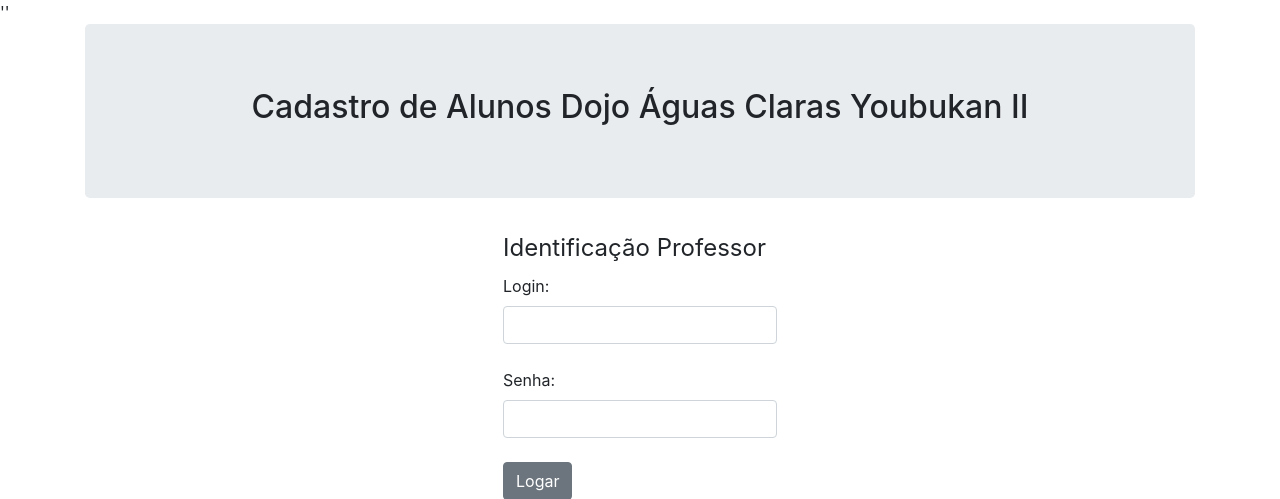
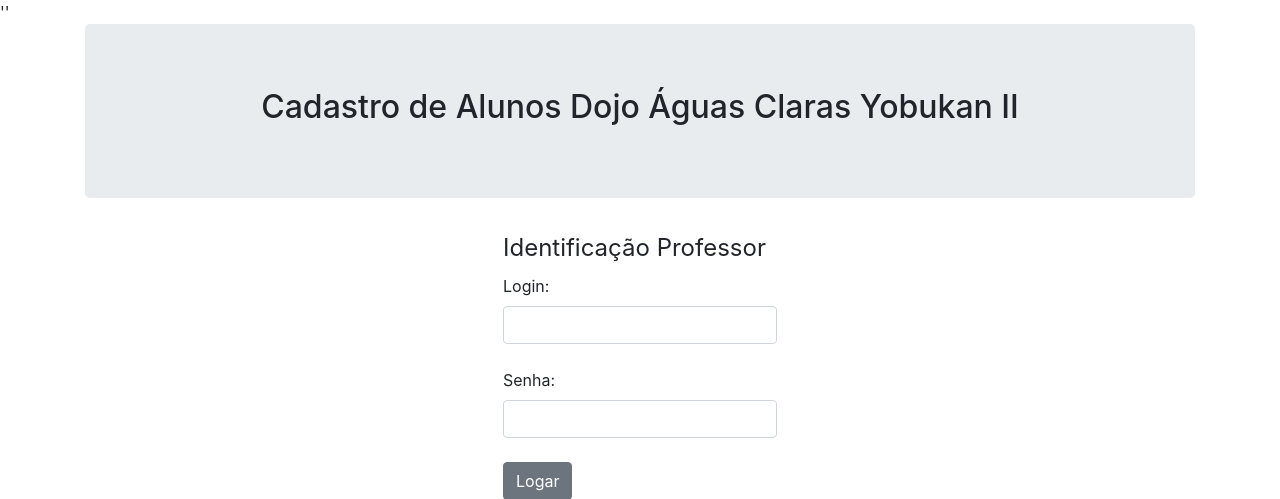
Before and after one commit to vinitessele/CadastroAguasClaras, a PHP site: page /Index.php in a window 1280 px wide. Shown: the top 499 px of the page. Run offline with PHP 8.4, Linux system fonts and the light colour scheme.

Commit message:
alterado index

```diff
--- a/Index.php
+++ b/Index.php
@@ -1,7 +1,7 @@
 <!DOCTYPE HTML>
 <html>
 	<head>
-		<title>Cadastro de Alunos Águas Claras Youbukan II</title>
+		<title>Cadastro de Alunos Águas Claras Yobukan II</title>
 		<meta name="viewport" content="width=device-width, initial-scale=1">
 		<link rel="stylesheet" href="https://stackpath.bootstrapcdn.com/bootstrap/4.5.2/css/bootstrap.min.css" integrity="sha384-JcKb8q3iqJ61gNV9KGb8thSsNjpSL0n8PARn9HuZOnIxN0hoP+VmmDGMN5t9UJ0Z" crossorigin="anonymous">
 ''	</head>
@@ -9,7 +9,7 @@
 		<div class="container">
 			<div class="jumbotron">
 				<div class="d-flex justify-content-center">
-					<h2>Cadastro de Alunos Dojo Águas Claras Youbukan II</h2>
+					<h2>Cadastro de Alunos Dojo Águas Claras Yobukan II</h2>
 				</div>
 			</div>
 		</div>
```
